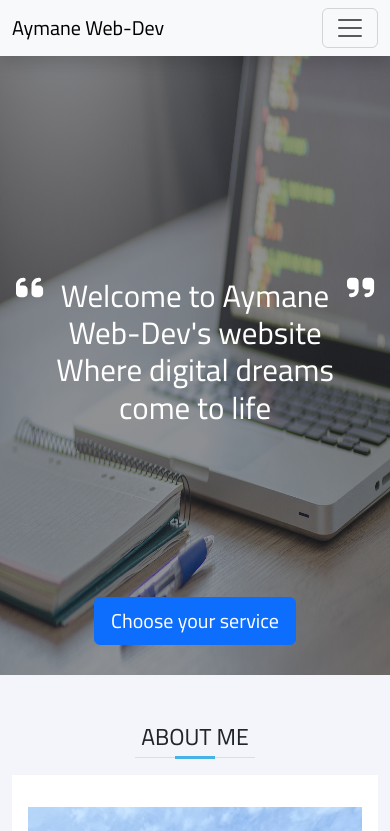
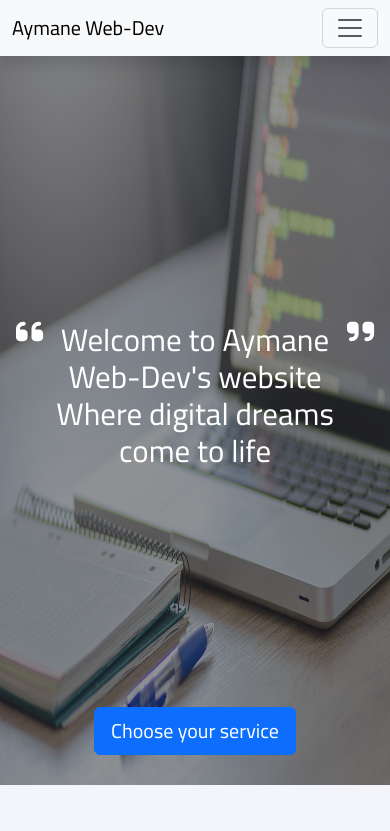
Before and after one commit to aymane244/new_protfolio, a React (Create React App) app: page / in a window 390 px wide. Shown: the top 831 px of the page. Built offline with nearby package versions, Linux system fonts and the light colour scheme.

Commit message:
fixing banner section responsive style

```diff
--- a/src/assets/css/responsive.css
+++ b/src/assets/css/responsive.css
@@ -16,7 +16,7 @@
         display: none;
     }
     .banner{
-        height: 80vh;
+        height: 93vh;
     }
     .h_card{
         height: 350px;
```
